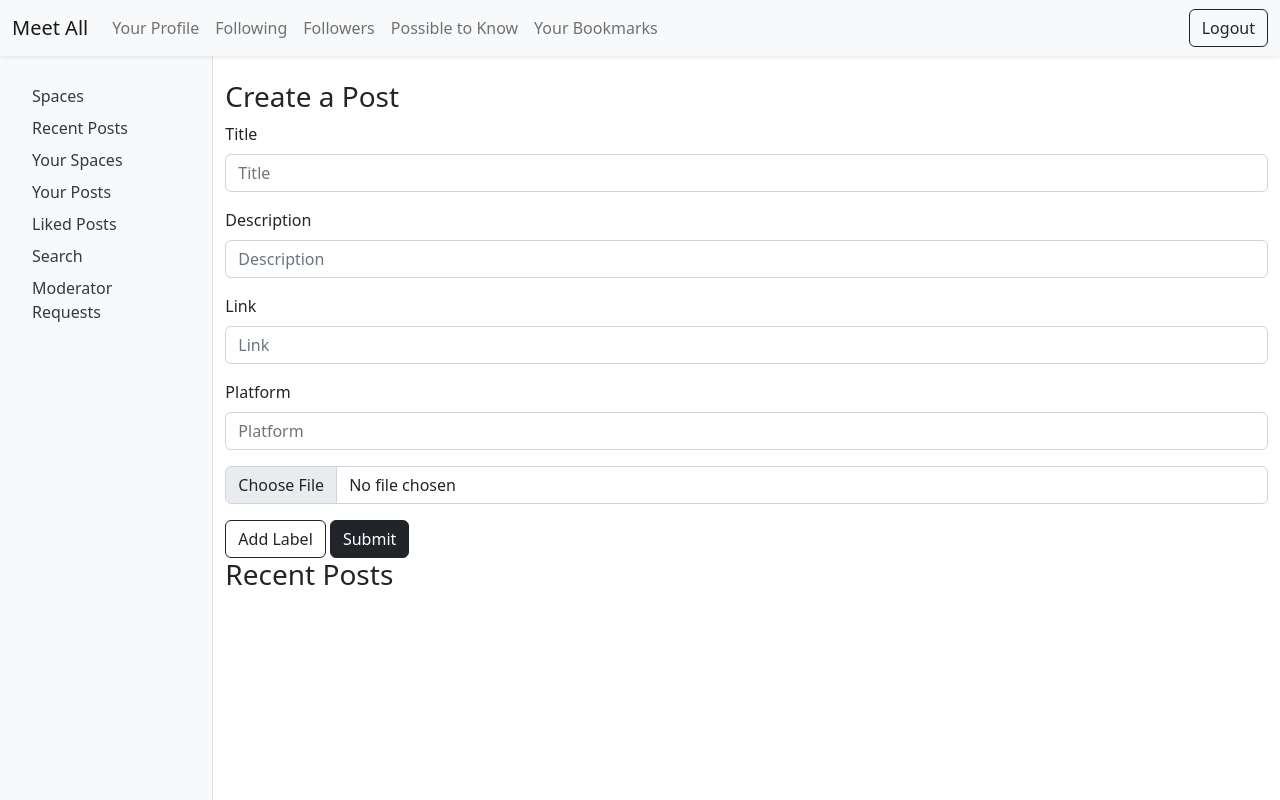
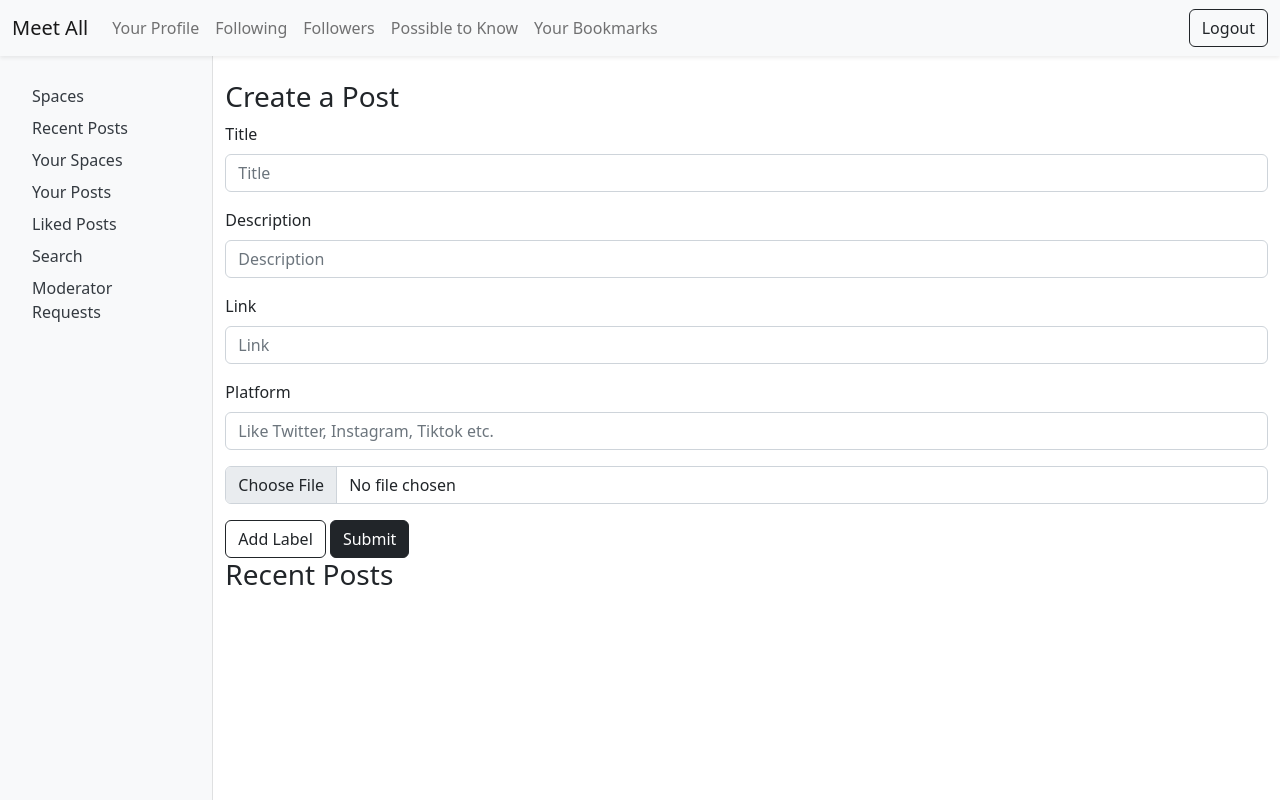
Before and after one commit to dogukanarslan/SWE574-Group-3, a Django app: template app/frontend/templates/posts.html in a window 1280 px wide. Run offline with Django 3.2, Linux system fonts and the light colour scheme; the template is opened without the code that fills it, so the values that code supplies are empty.

Commit message:
platfrom description added

```diff
--- a/app/frontend/templates/editPost.html
+++ b/app/frontend/templates/editPost.html
@@ -27,7 +27,7 @@
   <div class="mb-3">
     <label for="platform" class="form-label">Platform</label>
     <input id="platform" class="form-control" type="text" name="platform" value="{{ post.platform }}"
-      placeholder="Platform" />
+      placeholder="Like Twitter, Instagram, Tiktok etc." />
   </div>
 
   <input type="hidden" name="space" value="{{space.id}}">
--- a/app/frontend/templates/posts.html
+++ b/app/frontend/templates/posts.html
@@ -26,7 +26,7 @@
   <div class="mb-3">
     <label for="platform" class="form-label">Platform</label>
     <input id="platform" class="form-control" type="text" name="platform" value="{{ platform }}"
-      placeholder="Platform" />
+      placeholder="Like Twitter, Instagram, Tiktok etc." />
   </div>
 
   <div class="input-group mb-3">
--- a/app/frontend/templates/spacePosts.html
+++ b/app/frontend/templates/spacePosts.html
@@ -42,7 +42,7 @@
 
   <div class="mb-3">
     <label for="platform" class="form-label">Platform</label>
-    <input id="platform" class="form-control" type="text" name="platform" placeholder="Platform" />
+    <input id="platform" class="form-control" type="text" name="platform" placeholder="Like Twitter, Instagram, Tiktok etc." />
   </div>
 
   <input type="hidden" name="space" value="{{space.id}}">
```
